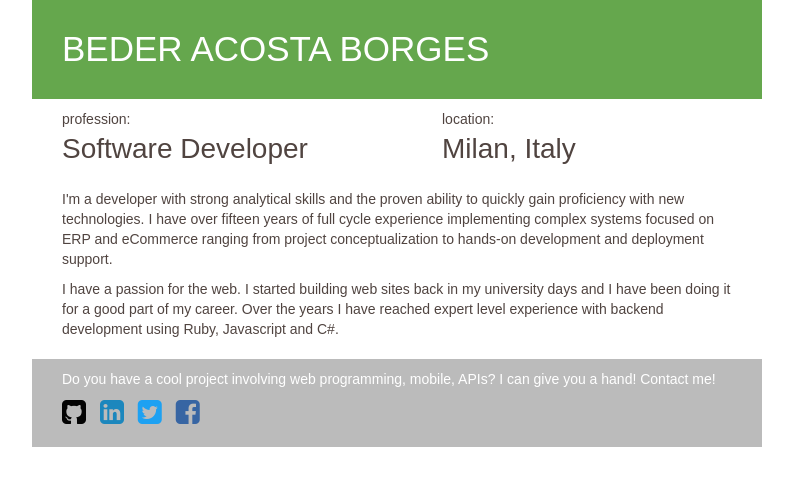
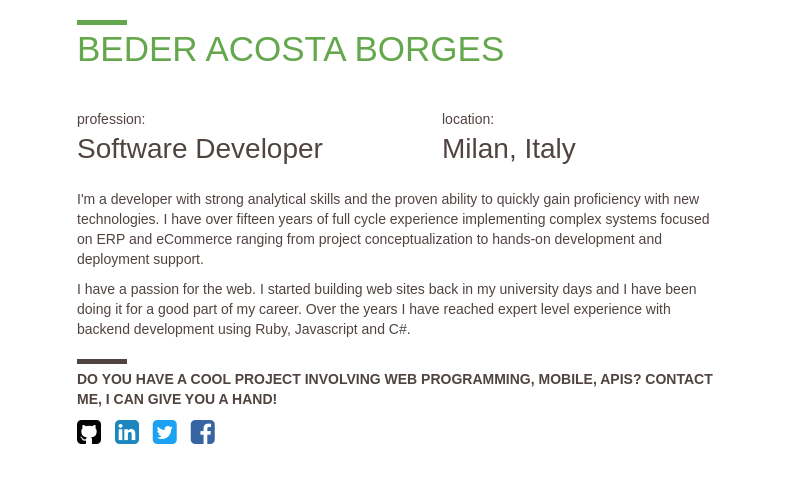
Before and after one commit to beder/beder.dev, a plain HTML site: page index.html in a window 1280 px wide. Shown: the whole page, without its empty margins (243-1036 px from the left). Drawn offline with Linux system fonts and the light colour scheme.

Commit message:
Revisit backgrounds

```diff
--- a/css/main.css
+++ b/css/main.css
@@ -21,10 +21,6 @@
   color: #3765a3;
 }
 
-.container {
-  padding: 0;
-}
-
 .profile-title {
   font-size: 200%;
   padding: 10px 30px 10px 30px;
@@ -46,8 +42,11 @@
 }
 
 .profile-name {
-  background-color: #65a74d;
-  color: #ffffff;
+  background-image: linear-gradient(#65a74d, #65a74d);
+  background-position: 30px 20px;
+  background-repeat: no-repeat;
+  background-size: 50px 5px;
+  color: #65a74d;
   font-size: 250%;
   margin: 0;
   padding: 30px 30px 30px 30px;
@@ -59,10 +58,15 @@
 }
 
 footer {
-  background-color: #bbbbbb;
+  background-image: linear-gradient(#504440, #504440);
+  background-position: 30px 0px;
+  background-repeat: no-repeat;
+  background-size: 50px 5px;
   padding: 10px 30px 10px 30px;
 }
 
 footer > p {
-  color: #ffffff;
+  color: #504440;
+  font-weight: bold;
+  text-transform: uppercase;
 }
--- a/index.html
+++ b/index.html
@@ -87,7 +87,7 @@
         </div>
         <footer>
             <p>Do you have a cool project involving web programming, mobile,
-              APIs? I can give you a hand! Contact me!</p>
+              APIs? Contact me, I can give you a hand!</p>
           <div class="footer">
             <ul class="list-inline">
               <li>
```
